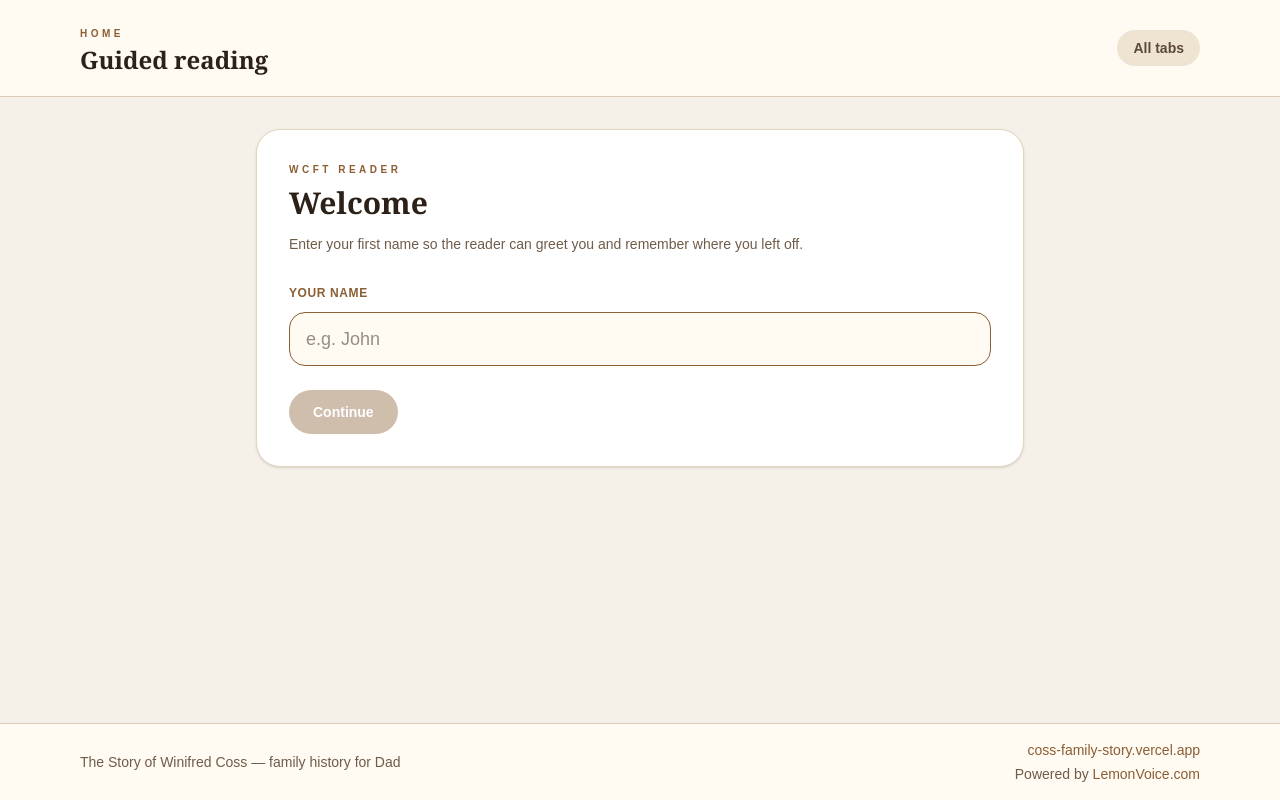
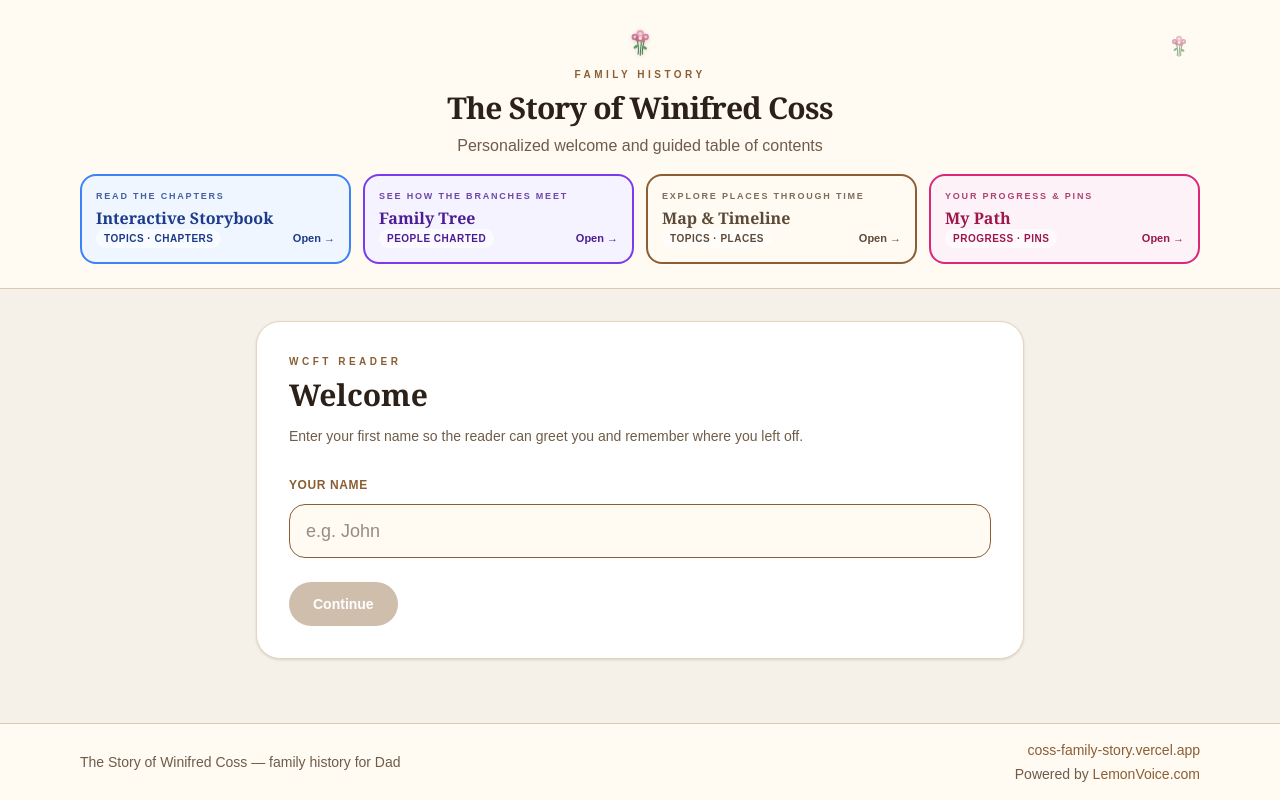
Before and after one commit to Coachjohnepop/Popham_family, a Next.js app: page /read in a window 1280 px wide. Built offline with nearby package versions, Linux system fonts and the light colour scheme.

Commit message:
Align guided reading page with brand header and top nav boxes

```diff
--- a/app/read/page.tsx
+++ b/app/read/page.tsx
@@ -1,25 +1,15 @@
-import Link from "next/link";
 import GuidedWelcome from "@/components/GuidedWelcome";
-import HomeLink from "@/components/HomeLink";
+import SiteBrandHeader from "@/components/SiteBrandHeader";
+import SiteNavBoxes from "@/components/SiteNavBoxes";
 import SiteFooter from "@/components/SiteFooter";
 
 export default function GuidedReadPage() {
   return (
     <div className="flex min-h-screen flex-col bg-[#f6f1e8] text-[#2b2118]">
       <header className="border-b border-[#d9cbb6] bg-[#fffaf2]">
-        <div className="mx-auto flex max-w-6xl items-center justify-between px-4 py-5">
-          <div>
-            <HomeLink className="text-[10px] font-semibold uppercase tracking-[0.35em] text-[#8b5e34] hover:text-[#6f4a28]">
-              Home
-            </HomeLink>
-            <h1 className="font-serif text-2xl font-semibold">Guided reading</h1>
-          </div>
-          <Link
-            href="/story"
-            className="rounded-full bg-[#efe4d2] px-4 py-2 text-sm font-semibold text-[#5c4a38] hover:bg-[#e4d4bc]"
-          >
-            All tabs
-          </Link>
+        <div className="mx-auto max-w-6xl space-y-4 px-4 py-5 sm:py-6">
+          <SiteBrandHeader size="app" subtitle="Personalized welcome and guided table of contents" />
+          <SiteNavBoxes density="compact" />
         </div>
       </header>
       <main className="mx-auto w-full max-w-6xl flex-1 px-4 py-8">
```
